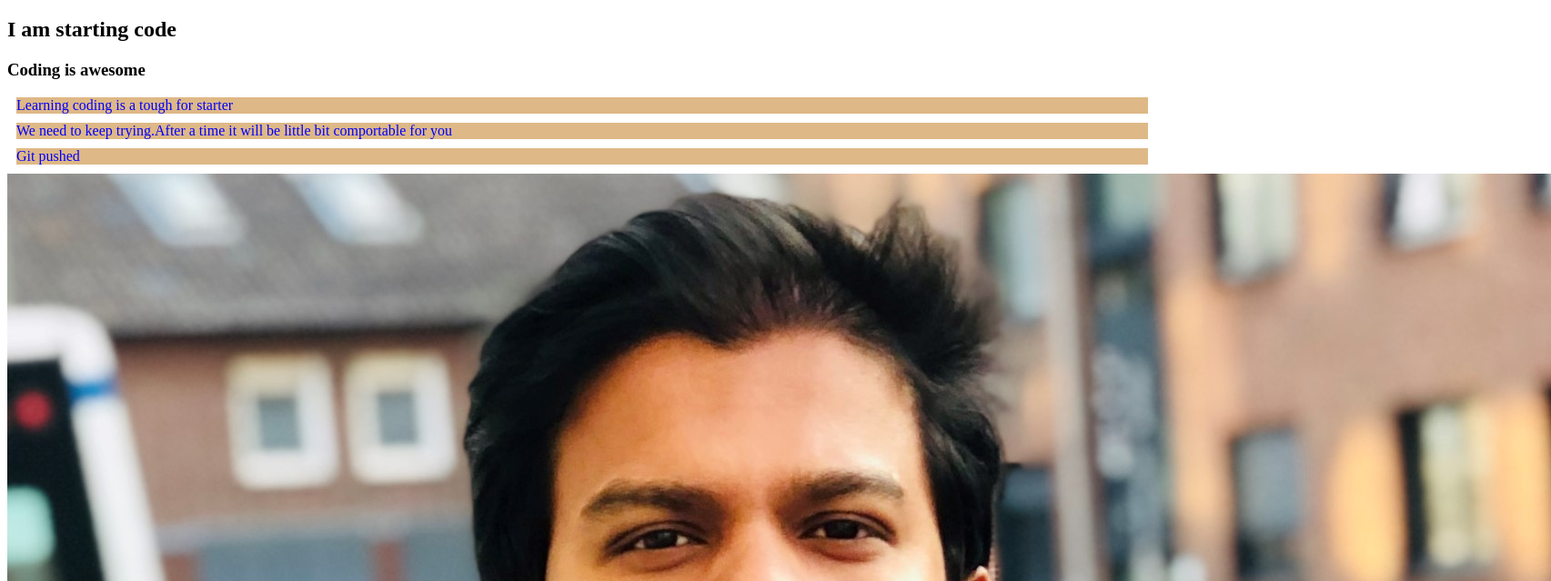
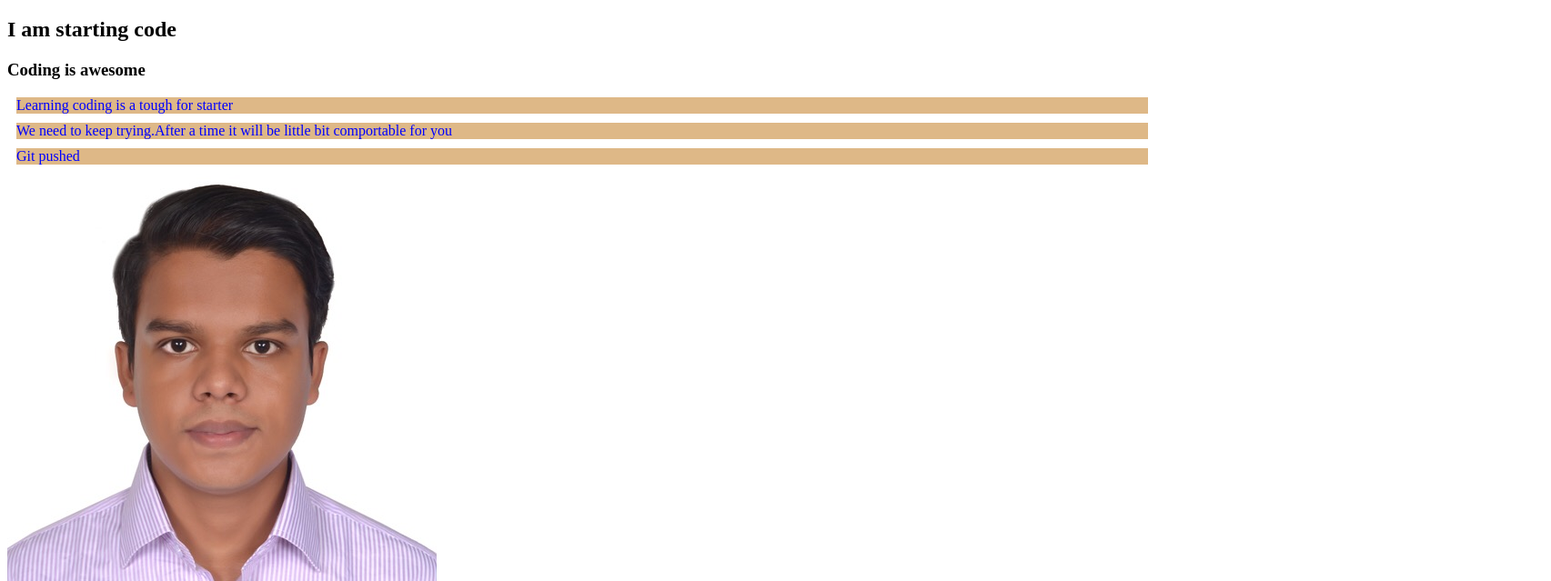
Before and after one commit to nizihad824/my-first-repo, a plain HTML site: page index.html in a window 1280 px wide. Shown: the part 61-700 px from the top of the page at 91% size, 1705 px wide, since content can reach past the window. Drawn offline with Linux system fonts and the light colour scheme.

Commit message:
pic changed

```diff
--- a/index.html
+++ b/index.html
@@ -15,7 +15,7 @@
     <p>We need to keep trying.After a time it will be  little bit comportable for you </p>
     <p> Git pushed</p>
 
-   <img src="myself.jpg" alt="">
+   <img src="passport-pic.jpg" alt="">
 
    <h3>Now you can push in on github</h3>
 
```
Also changed, not shown: fronside.jpg (added), frontpage.jpg (added), myself.jpg (deleted), passport-pic.JPG (added), 4 other files.
